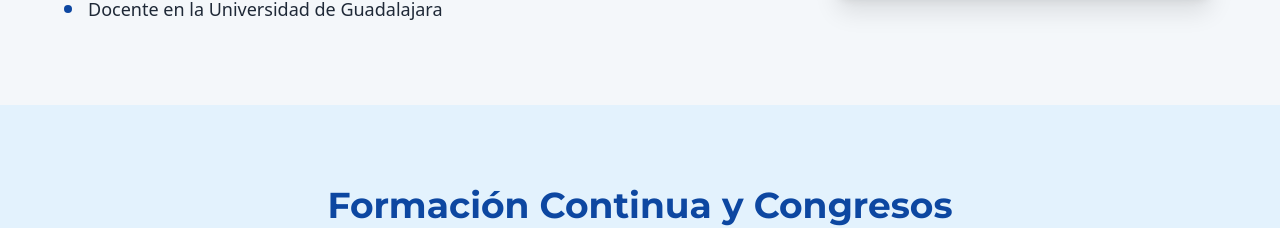
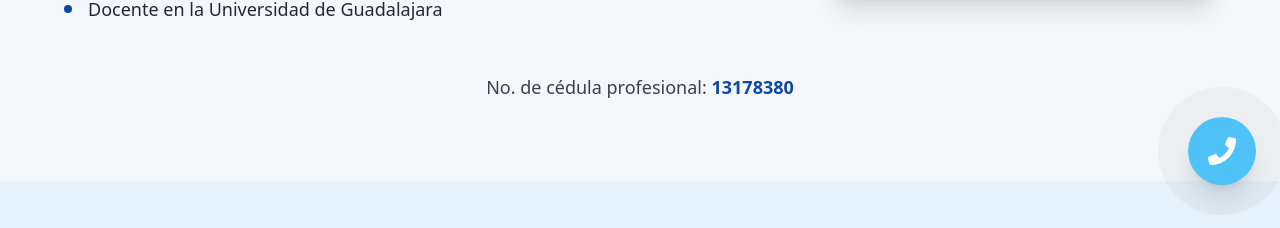
Before and after one commit to Die616/pagina-adrian, a React (Vite) app: page /sobre-mi in a window 1280 px wide. Shown: the part 591-819 px from the top of the page. Built offline with nearby package versions, Linux system fonts and the light colour scheme.

Commit message:
change button, add scroll to top, fix button mainpage

```diff
--- a/src/components/callButton.jsx
+++ b/src/components/callButton.jsx
@@ -3,19 +3,19 @@ import { FaPhone } from 'react-icons/fa';
 export default function CallButton() {
   return (
     <div className="fixed bottom-6 right-6 z-50 flex items-center justify-center">
-      {/* Pulso animado centrado detrás */}
+      {/* Pulso animado en tonos grises más visible */}
       <span
-        className="absolute animate-ping inline-flex h-16 w-16 rounded-full"
-        style={{ backgroundColor: '#f4f7fa', opacity: 0.8 }}
+        className="absolute animate-ping inline-flex h-20 w-20 rounded-full"
+        style={{ backgroundColor: '#ccc', opacity: 0.5 }}
       ></span>
 
-      {/* Botón principal */}
+      {/* Botón principal más grande */}
       <a
         href="tel:3334440990"
-        className="relative bg-[#25D366] hover:bg-[#128C7E] text-white p-4 rounded-full shadow-xl hover:scale-105 transition-all duration-300"
+        className="relative bg-[#4FC3F7] hover:bg-[#039BE5] text-white p-5 rounded-full shadow-xl hover:scale-110 transition-all duration-300"
         title="Llamar al Dr. Adrián"
       >
-        <FaPhone size={20} />
+        <FaPhone size={28} />
       </a>
     </div>
   );
--- /dev/null
+++ b/src/components/scrollToTop.jsx
@@ -0,0 +1,12 @@
+import { useEffect } from 'react';
+import { useLocation } from 'react-router-dom';
+
+export default function ScrollToTop() {
+  const { pathname } = useLocation();
+
+  useEffect(() => {
+    window.scrollTo(0, 0);
+  }, [pathname]);
+
+  return null;
+}
--- a/src/main.jsx
+++ b/src/main.jsx
@@ -3,10 +3,12 @@ import { createRoot } from 'react-dom/client';
 import { BrowserRouter } from 'react-router-dom';
 import App from './App.jsx';
 import './index.css';
+import ScrollToTop from './components/scrollToTop.jsx';
 
 createRoot(document.getElementById('root')).render(
   <StrictMode>
     <BrowserRouter>
+      <ScrollToTop />
       <App />
     </BrowserRouter>
   </StrictMode>
--- a/src/pages/aboutUs.jsx
+++ b/src/pages/aboutUs.jsx
@@ -1,5 +1,6 @@
 import Footer from "../components/footer";
 import Header from "../components/navbar";
+import CallButton from "../components/callButton";
 
 export default function AboutUs() {
     function renderCredentialsSection() {
@@ -48,6 +49,11 @@ export default function AboutUs() {
                             className="w-full rounded-2xl shadow-xl object-cover"
                         />
                     </div>
+                </div>
+
+                {/* Cédula profesional al final */}
+                <div className="mt-12 text-center text-lg text-gray-700 font-medium">
+                    No. de cédula profesional: <span className="font-semibold text-[#0D47A1]">13178380</span>
                 </div>
             </section>
         );
@@ -120,6 +126,7 @@ export default function AboutUs() {
             {renderTrainingSection()}
             {renderClosingMessageSection()}
             <Footer />
+            <CallButton />
         </main>
     );
 }
--- a/src/pages/contact.jsx
+++ b/src/pages/contact.jsx
@@ -1,5 +1,6 @@
 import Footer from "../components/footer";
 import Header from "../components/navbar";
+import CallButton from "../components/callButton";
 
 export default function Contact() {
     function renderContactSection() {
@@ -146,6 +147,7 @@ export default function Contact() {
             {renderContactSection()}
             {renderContactFormSection()}
             <Footer />
+            <CallButton />
         </main>
     );
 }
--- a/src/pages/mainpage.jsx
+++ b/src/pages/mainpage.jsx
@@ -1,5 +1,4 @@
-import { FaToilet, FaMars, FaBacteria, FaMicroscope } from 'react-icons/fa';
-import { GiKidneys, GiScalpel } from 'react-icons/gi';
+import { Link } from "react-router-dom";
 import { FaCheck } from 'react-icons/fa'
 
 import Footer from '../components/footer';
@@ -92,9 +91,11 @@ export default function Home() {
               <li>• Consultas en Guadalajara, Jalisco</li>
             </ul>
             <div className="mt-8">
-              <button className="bg-[#4FC3F7] hover:bg-[#0D47A1] text-white px-6 py-3 rounded-lg font-medium transition">
-                Ver más
-              </button>
+              <Link to="/contacto">
+                <button className="bg-[#4FC3F7] hover:bg-[#0D47A1] text-white px-6 py-3 rounded-lg font-medium transition">
+                  Ver más
+                </button>
+              </Link>
             </div>
           </div>
         </div>
--- a/src/pages/specialties.jsx
+++ b/src/pages/specialties.jsx
@@ -1,5 +1,6 @@
 import Footer from "../components/footer";
 import Header from "../components/navbar";
+import CallButton from "../components/callButton";
 
 export default function Specialties() {
     function renderHeroUrologySection() {
@@ -170,6 +171,7 @@ export default function Specialties() {
             {renderSpecialtyAreasSection()}
             {renderCertificatesSection()}
             <Footer />
+            <CallButton />
         </main>
     );
 }
```
